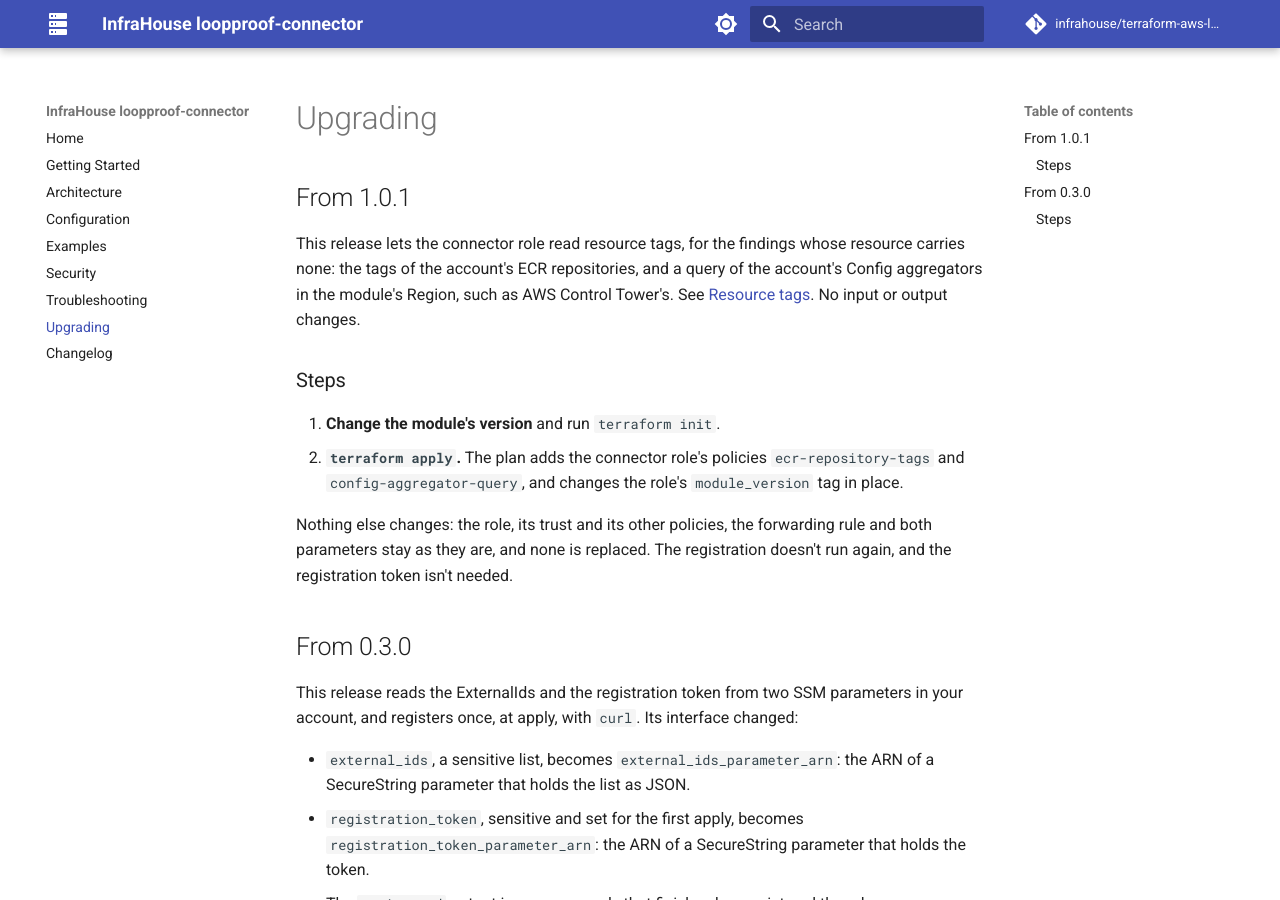
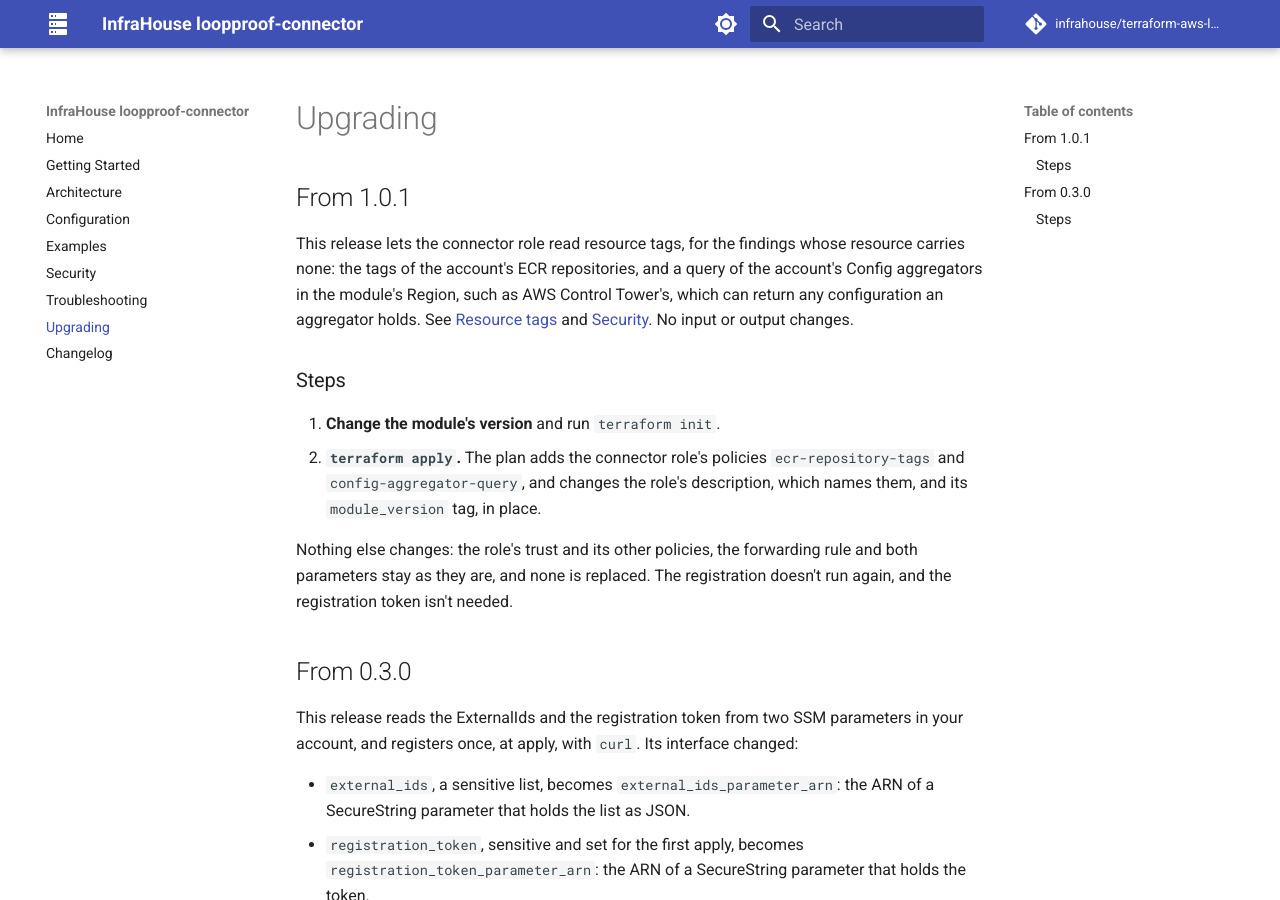
Before and after one commit to infrahouse/terraform-aws-loopproof-connector, an MkDocs documentation site: the page built from docs/upgrading.md, in a window 1280 px wide and 900 px high. Built offline with MkDocs 1.6.1 and Material for MkDocs 9.7.7, drawn with Linux system fonts in a browser that asks for light colours; comment, search, counter and statistics services are not loaded.

Commit message:
docs: an aggregator query returns any configuration, not only tags, wherever the role's reads are listed (IH-120)
The reviewer's heads-up on 83827d1, point 1; and the upgrade now changes the role's description too.

Co-Authored-By: Claude Opus 5.5 <noreply@anthropic.com>

```diff
--- a/docs/upgrading.md
+++ b/docs/upgrading.md
@@ -4,15 +4,17 @@
 
 This release lets the connector role read resource tags, for the findings whose resource carries none: the tags of
 the account's ECR repositories, and a query of the account's Config aggregators in the module's Region, such as AWS
-Control Tower's. See [Resource tags](architecture.md#resource-tags). No input or output changes.
+Control Tower's, which can return any configuration an aggregator holds. See
+[Resource tags](architecture.md#resource-tags) and [Security](security.md#permissions). No input or output changes.
 
 ### Steps
 
 1. **Change the module's version** and run `terraform init`.
 2. **`terraform apply`.** The plan adds the connector role's policies `ecr-repository-tags` and
-   `config-aggregator-query`, and changes the role's `module_version` tag in place.
+   `config-aggregator-query`, and changes the role's description, which names them, and its `module_version` tag,
+   in place.
 
-Nothing else changes: the role, its trust and its other policies, the forwarding rule and both parameters stay as they
+Nothing else changes: the role's trust and its other policies, the forwarding rule and both parameters stay as they
 are, and none is replaced. The registration doesn't run again, and the registration token isn't needed.
 
 ## From 0.3.0
```
Also changed, not shown: CLAUDE.md (+10 -6 lines), README.md (+8 -6 lines), docs/architecture.md (+2 -1 lines), docs/getting-started.md (+3 -2 lines), docs/index.md (+3 -2 lines), docs/security.md (+3 -2 lines).
